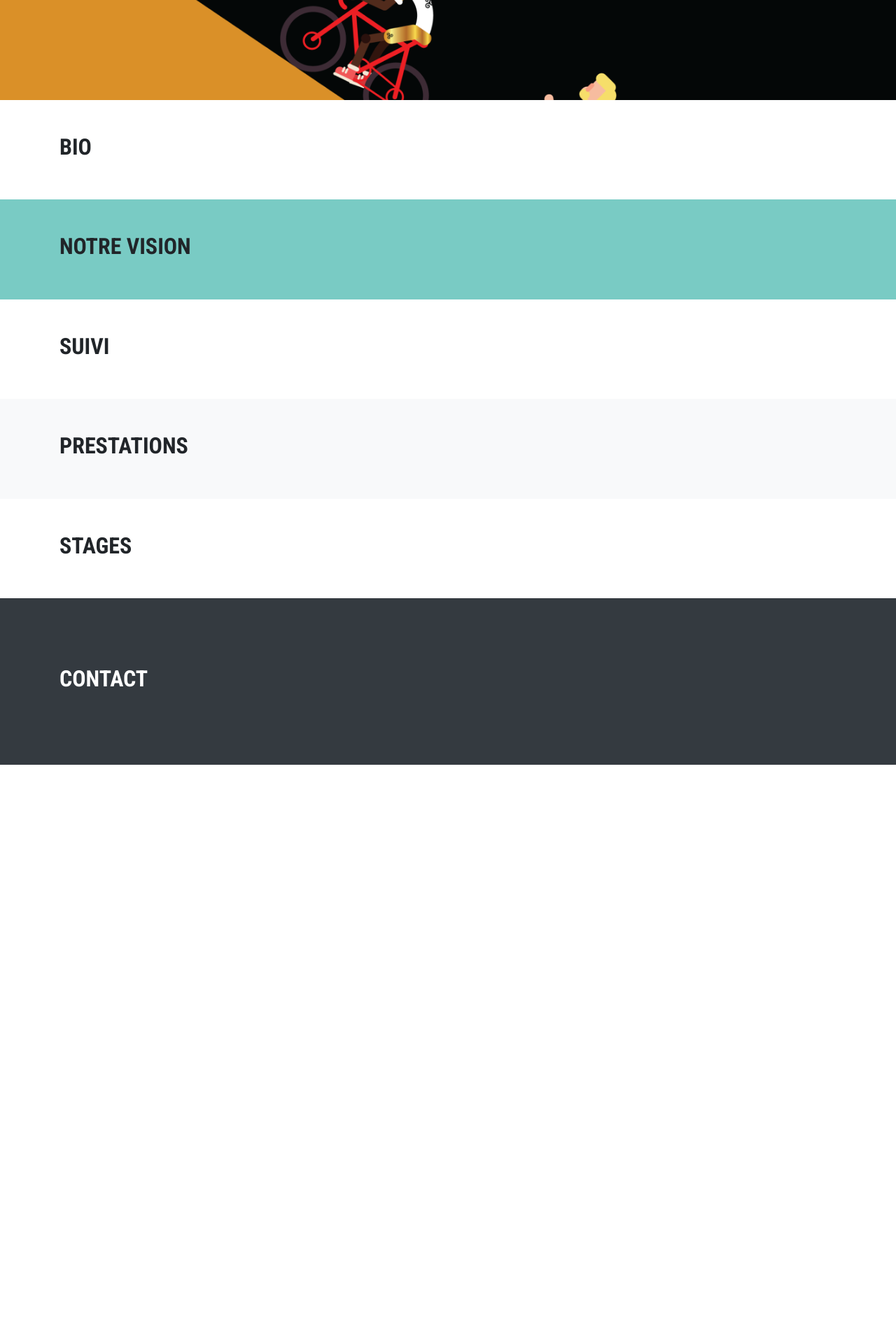
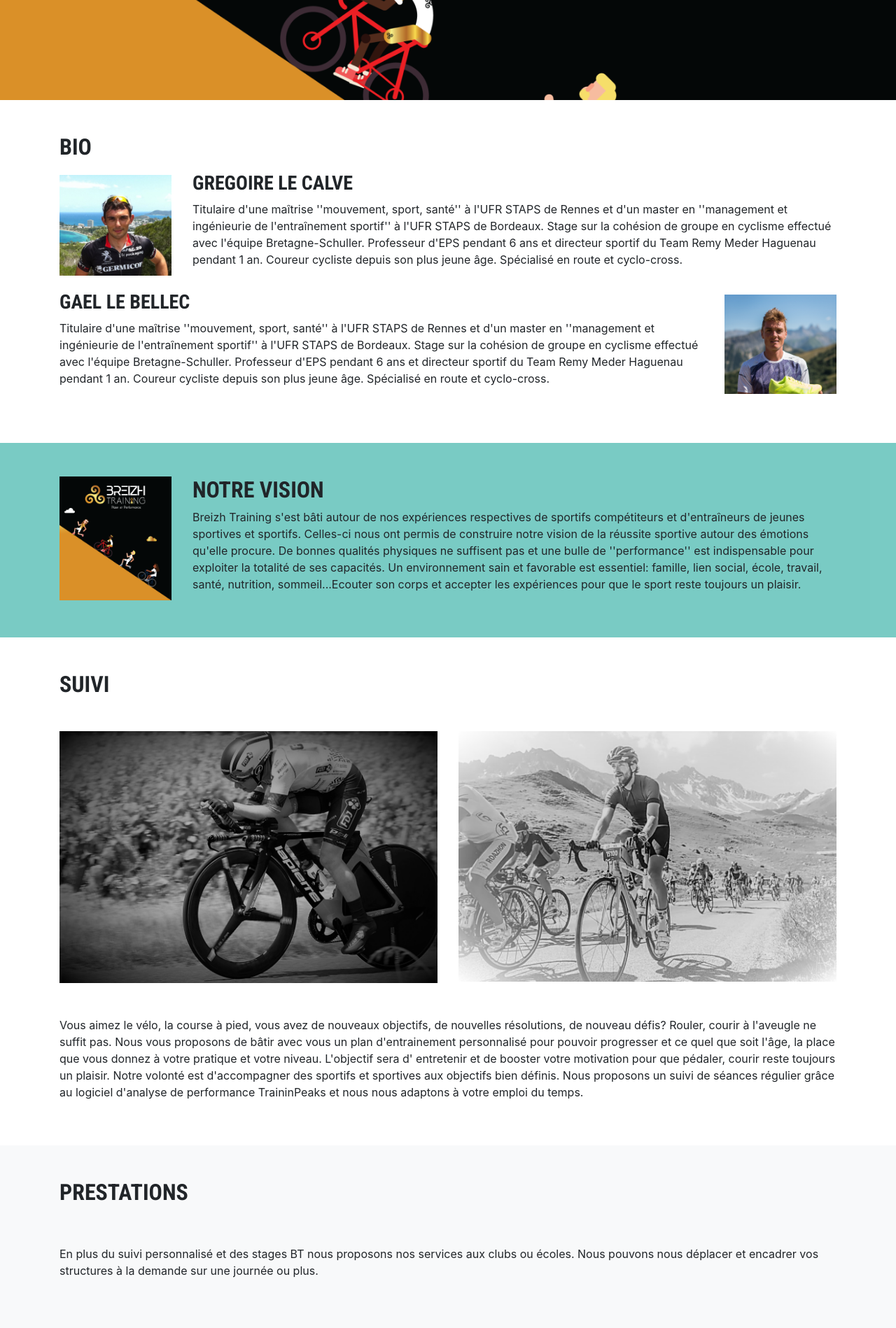
Before and after one commit to jn-prod/www-breizhtraining-bzh, a Jekyll site: the page built from index.html, in a window 1280 px wide. Shown: the part 757-2655 px from the top of the page at 70% size. Built offline with Jekyll 4.4.1, drawn with Linux system fonts in a browser that asks for light colours; nearby versions of some CDN libraries; before the commit the page ends 1850 px from its top, so only the background shows below that; some of the changed text lies outside the part shown.

Commit message:
content add

```diff
--- a/_config.yml
+++ b/_config.yml
@@ -13,12 +13,11 @@
 # you will see them accessed via {{ site.title }}, {{ site.email }}, and so on.
 # You can create any custom variable you would like, and they will be accessible
 # in the templates via {{ site.myvariable }}.
-title: Your awesome title
+title: "Sport Training"
 email: your-email@example.com
 description: >- # this means to ignore newlines until "baseurl:"
-  Write an awesome description for your new site here. You can edit this
-  line in _config.yml. It will appear in your document head meta (for
-  Google search results) and in your feed.xml site description.
+  Breizh Training s'est bâti autour de nos expériences respectives
+  de sportifs compétiteurs et d'entraîneurs de jeunes sportives et sportifs.
 baseurl: "" # the subpath of your site, e.g. /blog
 url: "" # the base hostname & protocol for your site, e.g. http://example.com
 twitter_username: jekyllrb
--- /dev/null
+++ b/_data/authors.yml
@@ -0,0 +1,10 @@
+- name: "GREGOIRE LE CALVE"
+  description: "Titulaire d'une maîtrise ''mouvement, sport, santé'' à l'UFR STAPS de Rennes et d'un master en ''management et ingénieurie de l'entraînement sportif'' à l'UFR STAPS de Bordeaux. Stage sur la cohésion de groupe en cyclisme effectué avec l'équipe Bretagne-Schuller. Professeur d'EPS pendant 6 ans et directeur sportif du Team Remy Meder Haguenau pendant 1 an. Coureur cycliste depuis son plus jeune âge. Spécialisé en route et cyclo-cross. "
+  img: "assets/img/authors/greg.png"
+  facebook: ""
+  instagram: ""
+- name: "GAEL LE BELLEC"
+  description: "Titulaire d'une licence ''entraînement sportif'' à l'UFR STAPS de Rennes et du Brevet d'Etat Cyclisme Traditionnel. Ancien cycliste professionnel (Team Raleigh) et triple champion du monde de duathlon Longue Distance. Entraîneur et directeur sportif au sein du Comité de Bretagne de cyclisme pendant 6 ans (Team Breizh Ladies, Club Bretagne Juniors). "
+  img: "assets/img/authors/gael.png"
+  facebook: ""
+  instagram: ""
--- /dev/null
+++ b/_data/prestations.yml
@@ -0,0 +1,12 @@
+- name: "SEANCE INDIVIDUELLE "
+  description: "Rendez-vous avec le coach pour une séance au choix:  travail spécifique, test d'évaluation, compte rendu détailleé de la séance."
+  img: "assets/img/prestation-1.png"
+- name: "CLUBS & ASSOCIATIONS"
+  description: "Breizh Training peut se déplacer ou recevoir un club, un groupe et adaptera le contenu à la demande de la structure: travail physique, technique ou tactique, préparation d'un objectif, travail de cohésion de groupe, découverte du territoire."
+  img: "assets/img/prestation-2.png"
+- name: "DIRECTEUR SPORTIF"
+  description: "Gestion d'un groupe en compétition, briefing et analyse tecnico-tactique, mise en place d'une stratégie collective, suivi en course et bilan."
+  img: "assets/img/prestation-3.png"
+- name: "ECOLES PRIMAIRES & SECONDAIRES"
+  description: "''Savoir rouler à vélo'' 8 séances. Acquérir l'équilibre….."
+  img: "assets/img/prestation-4.png"
--- a/_includes/head.html
+++ b/_includes/head.html
@@ -7,7 +7,7 @@
 <title>{{ site.title }}, {{ page.title }}.</title>
 
 <!-- Bootstrap core CSS -->
-<link rel="stylesheet" href="https://maxcdn.bootstrapcdn.com/bootstrap/4.0.0-beta.2/css/bootstrap.min.css" integrity="sha384-PsH8R72JQ3SOdhVi3uxftmaW6Vc51MKb0q5P2rRUpPvrszuE4W1povHYgTpBfshb" crossorigin="anonymous">
+<link rel="stylesheet" href="https://stackpath.bootstrapcdn.com/bootstrap/4.3.1/css/bootstrap.min.css" integrity="sha384-ggOyR0iXCbMQv3Xipma34MD+dH/1fQ784/j6cY/iJTQUOhcWr7x9JvoRxT2MZw1T" crossorigin="anonymous">
 
 <!-- Custom styles for this template -->
 <link href="{{ site.url }}/assets/css/global.css" rel="stylesheet">
--- a/assets/css/global.css
+++ b/assets/css/global.css
@@ -33,3 +33,10 @@ footer {
 .bg-blue {
   background-color: #79CBC4;
 }
+
+.btn-primary {
+  border: #FECD0B !important;
+  background-color: #FECD0B !important;
+  font-weight: 700 !important;
+  font-size: 1.5rem !important;
+}
--- a/index.html
+++ b/index.html
@@ -12,6 +12,24 @@ version: "fr"
 			<div class="row">
 				<div class="col-12">
 					<h2>BIO</h2>
+					<div class="row my-3">
+						<div class="col-md-2 my-auto">
+							<img src="{{ site.data.authors[0].img }}" alt="{{ site.data.authors[0].name }}" class="img-fluid">
+						</div>
+						<div class="col-md-10">
+							<h3>{{ site.data.authors[0].name }}</h3>
+							<p>{{ site.data.authors[0].description }}</p>
+						</div>
+					</div>
+					<div class="row my-3">
+						<div class="col-md-10">
+							<h3>{{ site.data.authors[1].name }}</h3>
+							<p>{{ site.data.authors[0].description }}</p>
+						</div>
+						<div class="col-md-2 my-auto">
+							<img src="{{ site.data.authors[1].img }}" alt="{{ site.data.authors[1].name }}" class="img-fluid">
+						</div>
+					</div>
 				</div>
 			</div>
 		</div>
@@ -23,8 +41,12 @@ version: "fr"
 	<div class="col-12 py-5 bg-blue">
 		<div class="container">
 			<div class="row">
-				<div class="col-12">
+				<div class="col-md-2">
+					<img src="assets/img/logo-vision.png" alt="{{ site.title }}" class="img-fluid">
+				</div>
+				<div class="col-md-10">
 					<h2>NOTRE VISION</h2>
+					<p>Breizh Training s'est bâti autour de nos expériences respectives de sportifs compétiteurs et d'entraîneurs de jeunes sportives et sportifs. Celles-ci nous ont permis de construire notre vision de la réussite sportive autour des émotions qu'elle procure. De bonnes qualités physiques ne suffisent pas et une bulle de ''performance'' est indispensable pour exploiter la totalité de ses capacités. Un environnement sain et favorable est essentiel: famille, lien social, école, travail, santé, nutrition, sommeil...Ecouter son corps et accepter les expériences pour que le sport reste toujours un plaisir.</p>
 				</div>
 			</div>
 		</div>
@@ -38,6 +60,15 @@ version: "fr"
 			<div class="row">
 				<div class="col-12">
 					<h2>SUIVI</h2>
+					<div class="row my-5">
+						<div class="col-6">
+							<img src="assets/img/suivi-1.png" alt="" class="img-fluid">
+						</div>
+						<div class="col-6">
+							<img src="assets/img/suivi-2.png" alt="" class="img-fluid">
+						</div>
+					</div>
+					<p> Vous aimez le vélo, la course à pied, vous avez de nouveaux objectifs, de nouvelles résolutions, de nouveau défis? Rouler, courir à l'aveugle ne suffit pas. Nous vous proposons de bâtir avec vous un plan d'entrainement personnalisé pour pouvoir progresser et ce quel que soit l'âge, la place que vous donnez à votre pratique et votre niveau. L'objectif sera d' entretenir et de booster votre motivation pour que pédaler, courir reste toujours un plaisir.  Notre volonté est d'accompagner des sportifs et sportives aux objectifs bien définis. Nous proposons un suivi de séances régulier grâce au logiciel d'analyse de performance TraininPeaks et nous nous adaptons à votre emploi du temps.</p>
 				</div>
 			</div>
 		</div>
@@ -51,6 +82,19 @@ version: "fr"
 			<div class="row">
 				<div class="col-12">
 					<h2>PRESTATIONS</h2>
+					<p class="py-5">En plus du suivi personnalisé et des stages BT nous proposons nos services aux clubs ou écoles. Nous pouvons nous déplacer et encadrer vos structures à la demande sur une journée ou plus.</p>
+					<div class="row">
+						{% for prestation in site.data.prestations %}
+							<div class="col-md-6 my-2">
+								<img src=" {{ prestation.img }}" alt=" {{ prestation.name }}" class="img-fluid">
+								<h3 class="my-3">{{ prestation.name }}</h3>
+								<p>{{ prestation.description }}</p>
+							</div>
+						{% endfor %}
+					</div>
+					<div class="d-block text-center py-3">
+						<a href="#" class="btn btn-primary rounded-pill shadow text-dark p-4">Voir les tarifs</a>
+					</div>
 				</div>
 			</div>
 		</div>
@@ -63,7 +107,11 @@ version: "fr"
 		<div class="container">
 			<div class="row">
 				<div class="col-12">
-					<h2>STAGES</h2>
+					<h2 class="my-3">STAGES</h2>
+					<p>Le cyclisme, la course à pied sont des sports exigeants. Pour progresser et continuer à prendre du plaisir dans la pratique de votre sport, un travail de qualité est nécessaire. Bénéficiez de l'expérience d'entraineurs diplômés qui vous proposeront un encadrement adapté pour tous. Améliorez votre capacités en prenant plaisir à pédaler dans un cadre enchanteur entre terre et mer en toute convivialité. Nous vous proposons des stages à la journée ou sur plusieurs jours.</p>
+					<p>Stages d'entraînement organisés par BREIZH TRAINING avec des thématiques variées.</p>
+					<p>Selon lieu, tème et durée. Les dates et lieux des atges vous seront communiquées via les réseaux sociaux , le site internet et par mail mail pour les membres de "Breizh Training"	</p>
+					<h3 class="my-3">Prochains stages</h3>
 				</div>
 			</div>
 		</div>
```
Also changed, not shown: assets/img/authors/gael.png (added), assets/img/authors/greg.png (added), assets/img/logo-vision.png (added), assets/img/prestation-1.png (added), assets/img/prestation-2.png (added), assets/img/prestation-3.png (added), assets/img/prestation-4.png (added), assets/img/suivi-1.png (added), assets/img/suivi-2.png (added), 1 other file.
